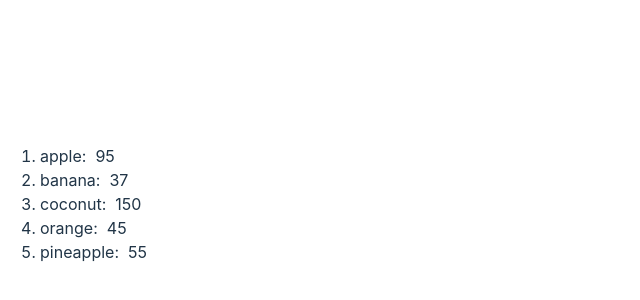
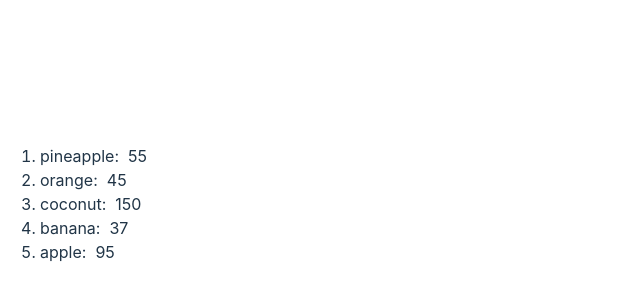
Before and after one commit to tanjirhc/react-render, a React (Vite) app: page / in a window 1280 px wide. Shown: the part 196-496 px from the top of the page, without its empty margins (0-640 px from the left). Built offline with nearby package versions, Linux system fonts and the light colour scheme.

Commit message:
reverse order

```diff
--- a/src/List.tsx
+++ b/src/List.tsx
@@ -1,19 +1,22 @@
-function List(){
+function List() {
+  const fruits = [
+    { id: 1, name: "apple", calories: 95 },
+    { id: 2, name: "orange", calories: 45 },
+    { id: 3, name: "banana", calories: 37 },
+    { id: 4, name: "coconut", calories: 150 },
+    { id: 5, name: "pineapple", calories: 55 },
+  ];
 
-  const fruits =[{id: 1, name:"apple", calories: 95},
-                  {id: 2, name: "orange", calories: 45},
-                  {id: 3, name: "banana", calories: 37},
-                  {id: 4, name: "coconut", calories: 150},
-                  {id: 5, name: "pineapple", calories: 55}];
+  //                  fruits.sort((a, b) => a.name.localeCompare(b.name)); //alphabetic
+  fruits.sort((a, b) => b.name.localeCompare(a.name)); //reverse order
 
-                  fruits.sort((a, b) => a.name.localeCompare(b.name));
+  const listItems = fruits.map((fruit) => (
+    <li key={fruit.id}>
+      {fruit.name}: &nbsp;
+      {fruit.calories}
+    </li>
+  ));
 
-  fruits.sort();
-
-  const listItems = fruits.map(fruit => <li key={fruit.id}>
-                                          {fruit.name}: &nbsp;
-                                          {fruit.calories}</li>);
-
-  return(<ol>{listItems}</ol>);
+  return <ol>{listItems}</ol>;
 }
 export default List;
```
